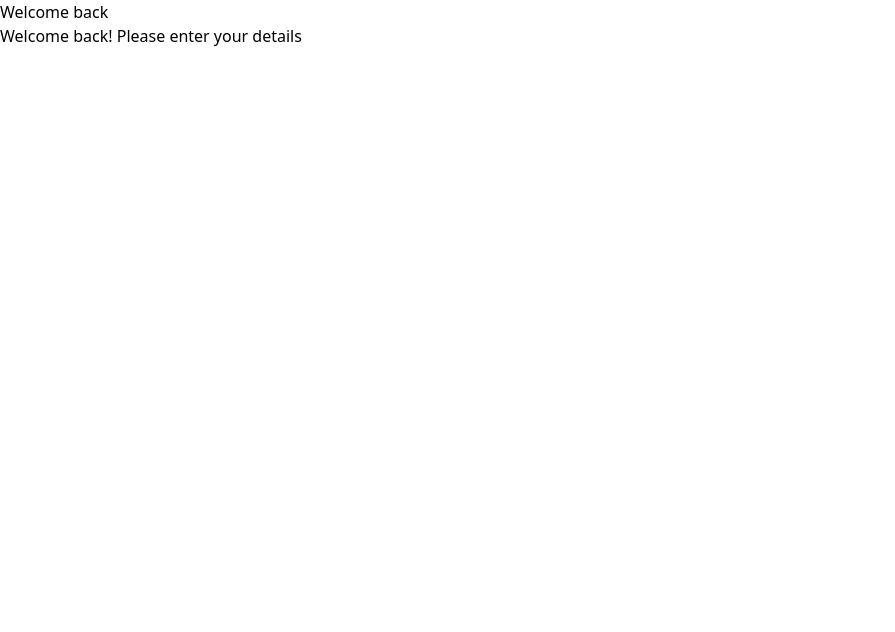
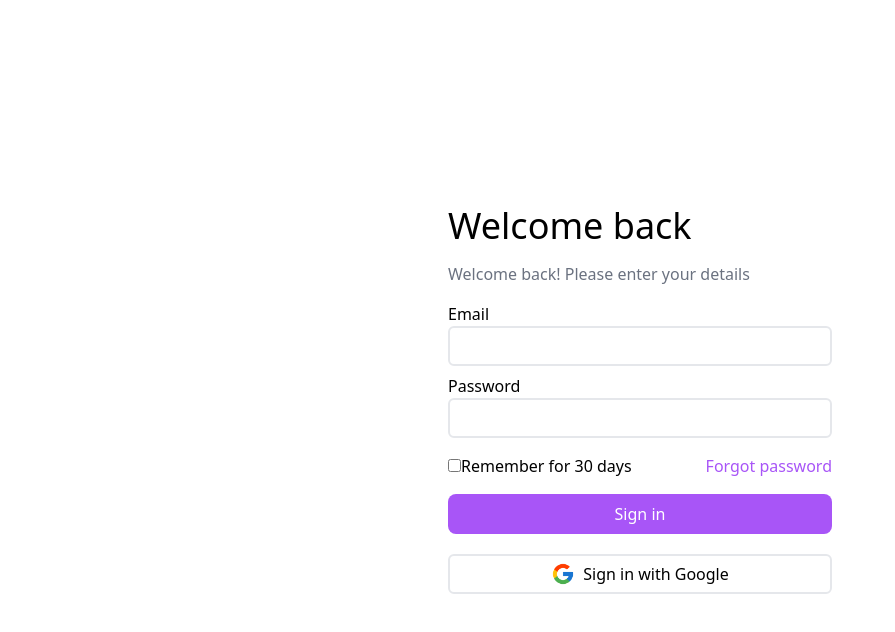
Before and after one commit to tselmunn/demo-web, a Next.js app: page /baruun_tal in a window 1280 px wide. Shown: the top 632 px of the page, without its empty margins (0-895 px from the left). Built offline with nearby package versions, Linux system fonts and the light colour scheme.

Commit message:
baruun tal otgonbat push hiiv

```diff
--- a/pages/baruun_tal.js
+++ b/pages/baruun_tal.js
@@ -1,9 +1,50 @@
 export default function baruun_tal() {
   return (
-    <div>
-      <div>
-        <h1>Welcome back</h1>
-        <p>Welcome back! Please enter your details</p>
+    <div class="flex w-screen h-screen bg-white items-center justify-center">
+      <div class="w-96 h-auto ">
+        <h1 className="text-4xl ">Welcome back</h1>
+        <p className=" leading-10 text-gray-500 mt-2">
+          Welcome back! Please enter your details
+        </p>
+        <h5 className="mt-2">Email</h5>
+
+        <input
+          className="w-96 h-10 border-2 border-gray-200 rounded-md  "
+          type="text"
+          name="enter your email"
+          vabel=""
+        />
+
+        <p className="mt-2">Password</p>
+        <input
+          className="w-96 h-10 border-2 border-gray-200 rounded-md"
+          type="password"
+          name="enter your email"
+          value=""
+        />
+        <div className="flex h-10 items-center justify-between mt-2">
+          <div>
+            <input type="checkbox" name="Remember for 30 days" value="" />
+            Remember for 30 days
+          </div>
+          <a className="text-purple-500" href="#">
+            Forgot password
+          </a>
+        </div>
+
+        <button
+          type="resert"
+          className="w-96 h-10 bg-purple-500 rounded-lg mt-2 mb-1 text-white"
+        >
+          Sign in
+        </button>
+        <button
+          type="resert"
+          className=" flex w-96 h-10 bg-white border-2 border-gray-200 rounded-md mt-4 items-center justify-center"
+        >
+          <img src="./img/google-logo.png" alt="" className="h-6 w-6 mr-2" />
+          Sign in with Google
+        </button>
       </div>
     </div>
   );
```
Also changed, not shown: public/img/google-logo.png (added).
